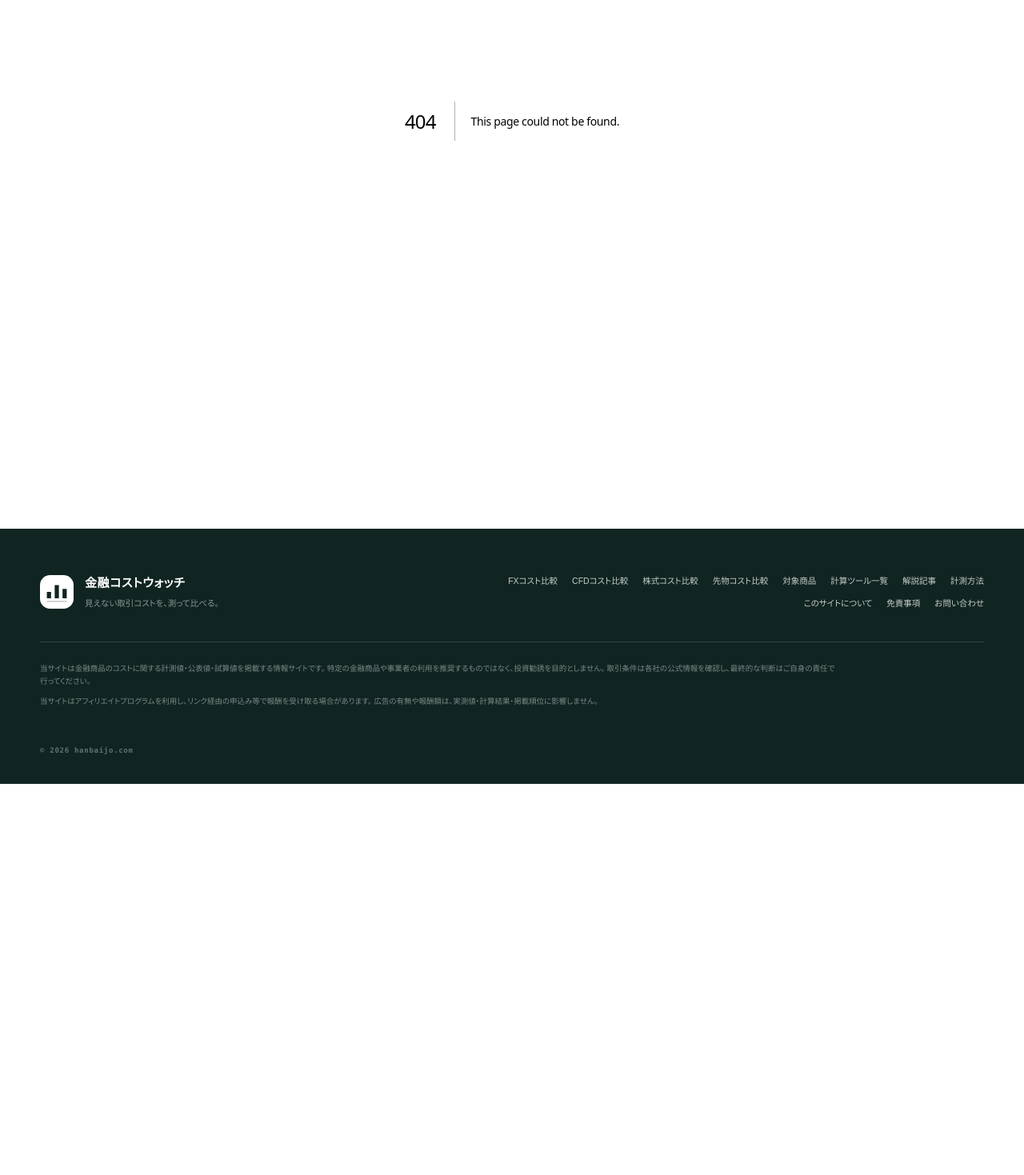
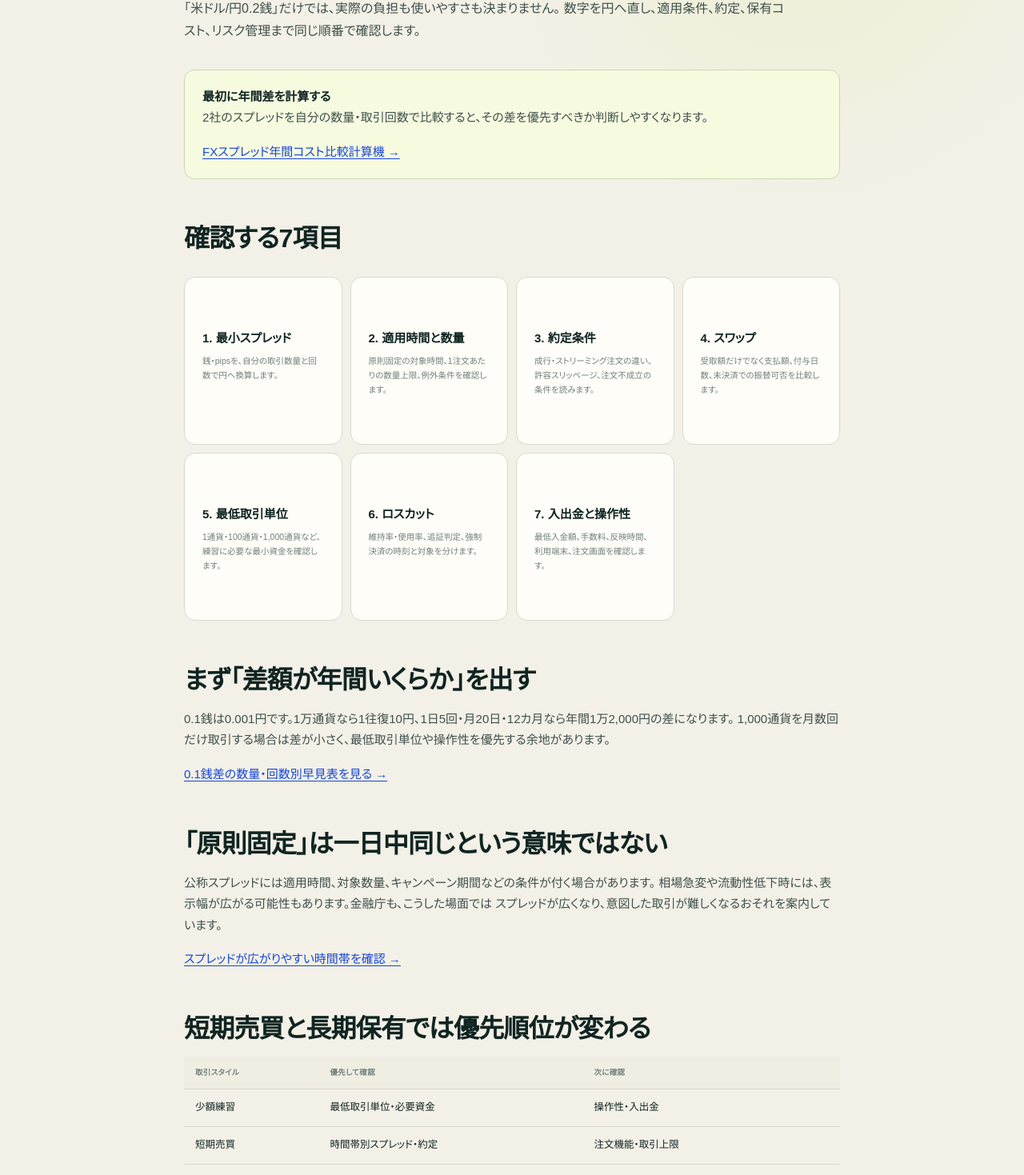
Before and after one commit to mrok18/hanbaijo, a Next.js app: page /articles/fx-company-selection-cost-checklist in a window 1280 px wide. Before the commit this address had no page. Shown: the part 326-1795 px from the top of the page at 80% size. Before the commit the page ends 1306 px from the top, so only its background shows below. Built offline with nearby package versions, Linux system fonts and the light colour scheme.

Commit message:
Improve homepage FX calculator funnel

```diff
--- /dev/null
+++ b/app/articles/fx-company-selection-cost-checklist/page.tsx
@@ -0,0 +1,106 @@
+import type { Metadata } from 'next';
+import Link from 'next/link';
+import AffiliateOfferCard from '@/components/AffiliateOfferCard';
+import { AFFILIATE_OFFERS } from '@/lib/affiliates';
+
+export const metadata: Metadata = {
+  title: 'FX会社はスプレッドだけで選ばない｜口座比較7項目',
+  description: 'FX会社を比較するときに、スプレッドの適用時間、数量、約定、スワップ、最低取引単位、ロスカット、入出金を確認する順番を整理します。',
+};
+
+const checks = [
+  ['1. 最小スプレッド', '銭・pipsを、自分の取引数量と回数で円へ換算します。'],
+  ['2. 適用時間と数量', '原則固定の対象時間、1注文あたりの数量上限、例外条件を確認します。'],
+  ['3. 約定条件', '成行・ストリーミング注文の違い、許容スリッページ、注文不成立の条件を読みます。'],
+  ['4. スワップ', '受取額だけでなく支払額、付与日数、未決済での振替可否を比較します。'],
+  ['5. 最低取引単位', '1通貨・100通貨・1,000通貨など、練習に必要な最小資金を確認します。'],
+  ['6. ロスカット', '維持率・使用率、追証判定、強制決済の時刻と対象を分けます。'],
+  ['7. 入出金と操作性', '最低入金額、手数料、反映時間、利用端末、注文画面を確認します。'],
+] as const;
+
+export default function Page() {
+  const jsonLd = {
+    '@context': 'https://schema.org', '@type': 'Article', headline: metadata.title,
+    description: metadata.description, datePublished: '2026-09-09', dateModified: '2026-09-09',
+    mainEntityOfPage: 'https://hanbaijo.com/articles/fx-company-selection-cost-checklist',
+    author: { '@type': 'Organization', name: '金融コストウォッチ' },
+    publisher: { '@type': 'Organization', name: '金融コストウォッチ' },
+  };
+
+  return (
+    <article>
+      <script type="application/ld+json" dangerouslySetInnerHTML={{ __html: JSON.stringify(jsonLd) }} />
+      <p className="page-kicker">FX COMPANY CHECKLIST</p>
+      <h1>FX会社はスプレッドだけで選ばない<br />口座比較7項目</h1>
+      <p className="lede">
+        「米ドル/円0.2銭」だけでは、実際の負担も使いやすさも決まりません。
+        数字を円へ直し、適用条件、約定、保有コスト、リスク管理まで同じ順番で確認します。
+      </p>
+
+      <div className="callout">
+        <strong>最初に年間差を計算する</strong>
+        <p>2社のスプレッドを自分の数量・取引回数で比較すると、その差を優先すべきか判断しやすくなります。</p>
+        <Link href="/tools/fx-spread-annual-cost-calculator">FXスプレッド年間コスト比較計算機 →</Link>
+      </div>
+
+      <h2>確認する7項目</h2>
+      <div className="explain-grid">
+        {checks.map(([title, text]) => <article key={title}><h3>{title}</h3><p>{text}</p></article>)}
+      </div>
+
+      <h2>まず「差額が年間いくらか」を出す</h2>
+      <p>
+        0.1銭は0.001円です。1万通貨なら1往復10円、1日5回・月20日・12カ月なら年間1万2,000円の差になります。
+        1,000通貨を月数回だけ取引する場合は差が小さく、最低取引単位や操作性を優先する余地があります。
+      </p>
+      <p><Link href="/articles/fx-spread-difference-annual-cost">0.1銭差の数量・回数別早見表を見る →</Link></p>
+
+      <h2>「原則固定」は一日中同じという意味ではない</h2>
+      <p>
+        公称スプレッドには適用時間、対象数量、キャンペーン期間などの条件が付く場合があります。
+        相場急変や流動性低下時には、表示幅が広がる可能性もあります。金融庁も、こうした場面では
+        スプレッドが広くなり、意図した取引が難しくなるおそれを案内しています。
+      </p>
+      <p><Link href="/articles/fx-spread-time">スプレッドが広がりやすい時間帯を確認 →</Link></p>
+
+      <h2>短期売買と長期保有では優先順位が変わる</h2>
+      <div className="table-scroll">
+        <table className="rates">
+          <thead><tr><th>取引スタイル</th><th>優先して確認</th><th>次に確認</th></tr></thead>
+          <tbody>
+            <tr><td>少額練習</td><td>最低取引単位・必要資金</td><td>操作性・入出金</td></tr>
+            <tr><td>短期売買</td><td>時間帯別スプレッド・約定</td><td>注文機能・取引上限</td></tr>
+            <tr><td>スイング</td><td>スワップ・支払コスト</td><td>ロスカット・窓開けリスク</td></tr>
+            <tr><td>自動売買</td><td>売買ロジック・必要資金</td><td>停止条件・VPS費用</td></tr>
+          </tbody>
+        </table>
+      </div>
+
+      <h2>公式資料で条件を確定する</h2>
+      <p>
+        比較記事は候補を絞るために使い、申込み前には公式の取引要綱、契約締結前交付書面、リスク説明を確認します。
+        当サイトは、公表値・試算値・実測値を混ぜず、広告報酬を比較順位へ反映しません。
+      </p>
+      <ul>
+        <li><Link href="/fx/usdjpy-spread-comparison">米ドル円スプレッド10社比較</Link></li>
+        <li><Link href="/fx/minimum-trade-unit-comparison">最低取引単位比較</Link></li>
+        <li><Link href="/fx/losscut-comparison">ロスカット基準比較</Link></li>
+        <li><Link href="/fx/swap-calendar-comparison">スワップ表示ルール比較</Link></li>
+      </ul>
+
+      <section className="article-affiliate" aria-label="提携中のFXサービス">
+        <AffiliateOfferCard offer={AFFILIATE_OFFERS.jfx} />
+        <AffiliateOfferCard offer={AFFILIATE_OFFERS['matsui-fx']} />
+        <p className="affiliate-disclosure">広告リンクから申込みが成立すると、当サイトが報酬を受け取る場合があります。広告の有無や報酬額は比較方法・順位に影響しません。</p>
+      </section>
+
+      <h2>出典と確認日</h2>
+      <ul>
+        <li><a href="https://www.fsa.go.jp/ordinary/iwagai/" rel="noreferrer">金融庁「いわゆる外国為替証拠金取引について」</a></li>
+        <li><a href="https://faq.jfx.co.jp/faq/detail?category=36&amp;id=481&amp;site=FX557CTV" rel="noreferrer">JFX「スプレッドの計算方法を教えてください」</a></li>
+      </ul>
+      <p><small>確認日：2026年9月9日。最新条件は各社の公式情報で確認してください。</small></p>
+      <p><Link href="/fx">FXコスト比較へ戻る →</Link></p>
+    </article>
+  );
+}
--- a/app/articles/fx-spread-difference-annual-cost/page.tsx
+++ b/app/articles/fx-spread-difference-annual-cost/page.tsx
@@ -83,6 +83,7 @@ export default function Page() {
 
       <h2>月間コストと損益分岐を続けて確認する</h2>
       <ul>
+        <li><Link href="/articles/fx-company-selection-cost-checklist">FX会社を比較する7項目</Link></li>
         <li><Link href="/tools/fx-spread-annual-cost-calculator">FXスプレッド年間コスト比較計算機</Link></li>
         <li><Link href="/articles/fx-spread-monthly-cost">0.2銭の月間スプレッドコスト早見表</Link></li>
         <li><Link href="/fx/usdjpy-spread-comparison">米ドル円スプレッド10社比較</Link></li>
--- a/app/articles/posts.ts
+++ b/app/articles/posts.ts
@@ -1,4 +1,5 @@
 export const POSTS = [
+  { slug: 'fx-company-selection-cost-checklist', category: 'FX・口座比較', title: 'FX会社はスプレッドだけで選ばない｜口座比較7項目', desc: 'スプレッドの適用時間、数量、約定、スワップ、最低取引単位、ロスカット、入出金を確認する順番を整理する。' },
   { slug: 'fx-spread-difference-annual-cost', category: 'FX・基礎計算', title: 'FXのスプレッド差0.1銭は年間いくら？数量・回数別に比較', desc: '米ドル円のスプレッド差0.1銭を、1,000通貨・1万通貨・10万通貨と1日1回・5回の年間コスト差へ換算する。' },
   { slug: 'fx-spread-monthly-cost', category: 'FX・基礎計算', title: 'FXのスプレッドは月いくら？取引回数別にコストを計算', desc: '米ドル円0.2銭を例に、1,000通貨・1万通貨・10万通貨の1回と月間20日・1日5回の負担を円で計算する。' },
   { slug: 'fx-master-guide-study-order', category: 'FX・学習', title: 'FX初心者は何から勉強する？9章を5段階で読む順番', desc: 'FXの仕組み、口座条件、注文、資金管理、経済、チャート、通貨ペアを、取引を急がず数字で確認する学習順に並べる。' },
--- a/app/fx/page.tsx
+++ b/app/fx/page.tsx
@@ -123,6 +123,7 @@ export default function FxPage() {
           </div>
         </div>
         <div className="provider-directory comparison-guide-directory">
+          <Link href="/articles/fx-company-selection-cost-checklist"><span>7-POINT CHECKLIST</span><h3>FX会社を選ぶ順番を確認</h3><p>スプレッド・約定・スワップ・リスク条件</p><b>口座比較7項目を見る →</b></Link>
           <Link href="/articles/fx-spread-difference-annual-cost"><span>ANNUAL COST GAP</span><h3>0.1銭差を年間コストに換算</h3><p>数量・1日回数・年間240日で比較</p><b>年間早見表を見る →</b></Link>
           <Link href="/articles/fx-spread-monthly-cost"><span>MONTHLY SPREAD COST</span><h3>月間コストを取引回数で計算</h3><p>0.2銭を数量・1日回数・20日で円換算</p><b>月間早見表を見る →</b></Link>
           <Link href="/articles/fpo-fx-master-guide-before-download"><span>FREE FX E-BOOK</span><h3>無料教材の登録条件を確認</h3><p>全128ページの範囲・受取方法・追加案内</p><b>登録前の7項目を見る →</b></Link>
```
Also changed, not shown: app/page.tsx (+4 -4 lines).
